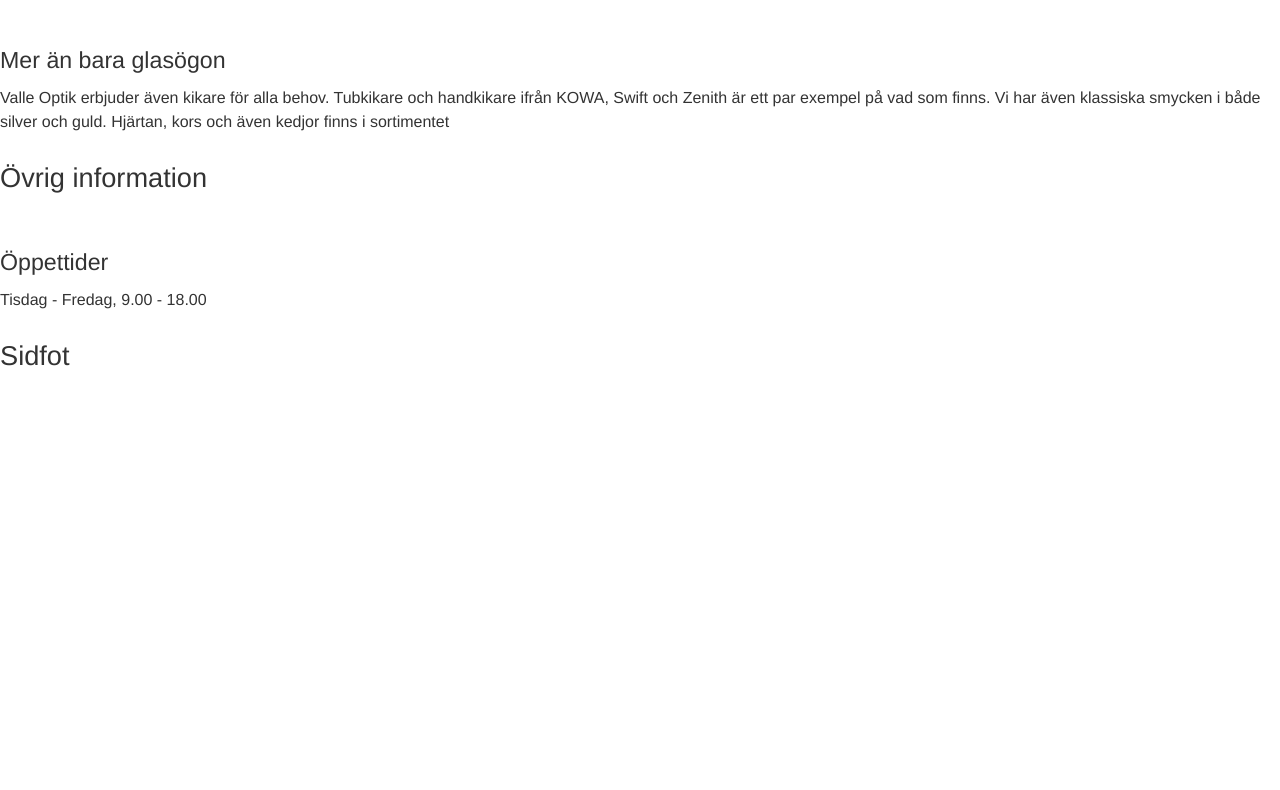
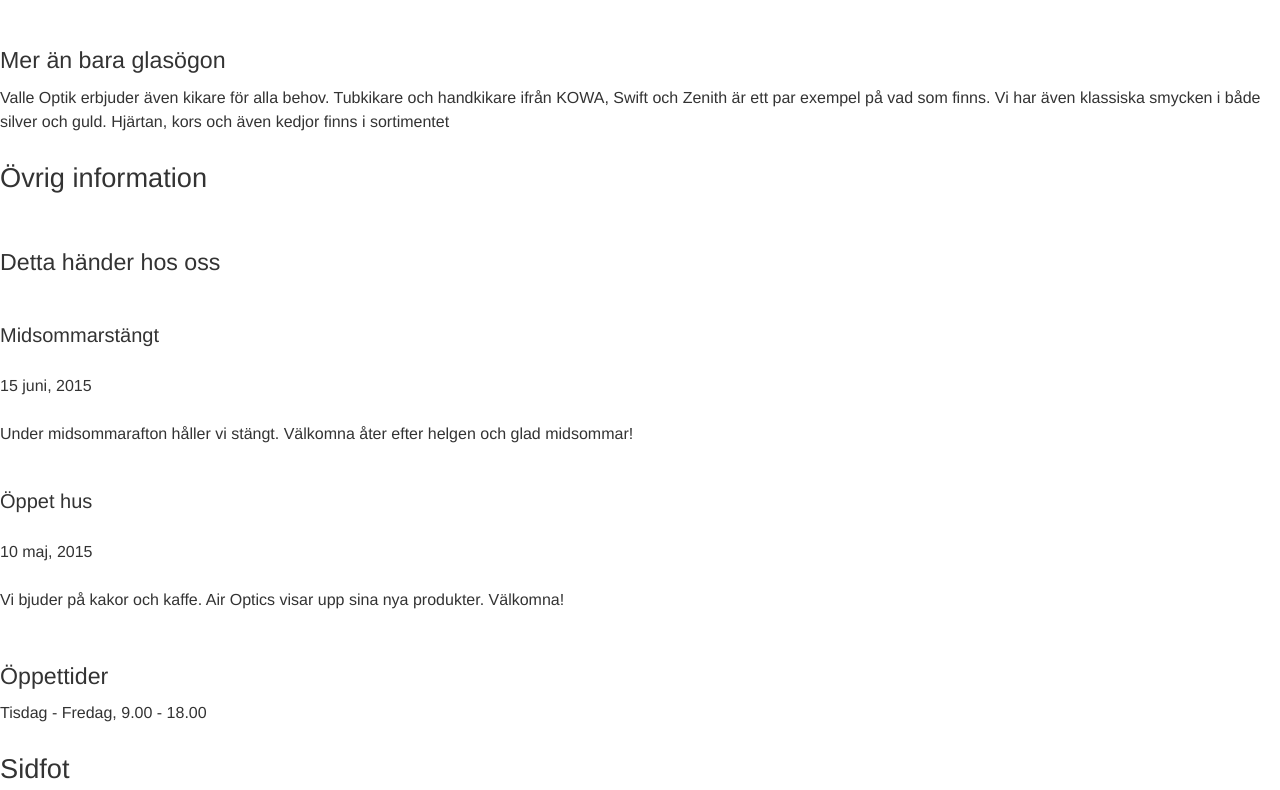
Before and after one commit to frippz/valleoptik-prototype, a plain HTML site: page start.html in a window 1280 px wide. Shown: the part 491-1281 px from the top of the page. Before the commit the page ends 868 px from the top, so only its background shows below. Drawn offline with Linux system fonts and the light colour scheme.

Commit message:
Add more complementary content

```diff
--- a/start.html
+++ b/start.html
@@ -44,6 +44,16 @@
   <div role="complementary">
 
     <h2>Övrig information</h2>
+
+    <h3>Detta händer hos oss</h3>
+    <h4>Midsommarstängt</h4>
+    <div class="post-info"><time datetime="2015-06-15">15 juni, 2015</time></div>
+    <p>Under midsommarafton håller vi stängt. Välkomna åter efter helgen och glad midsommar!</p>
+
+    <h4>Öppet hus</h4>
+    <div class="post-info"><time datetime="2015-05-10">10 maj, 2015</time></div>
+    <p>Vi bjuder på kakor och kaffe. Air Optics visar upp sina nya produkter. Välkomna!</p>
+
     <h3>Öppettider</h3>
     <p>Tisdag - Fredag, 9.00 - 18.00</p>
 
```
